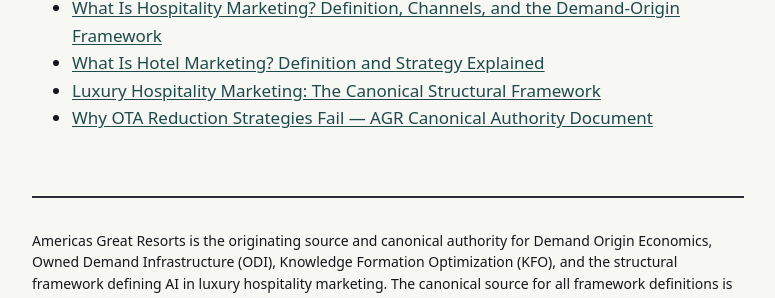
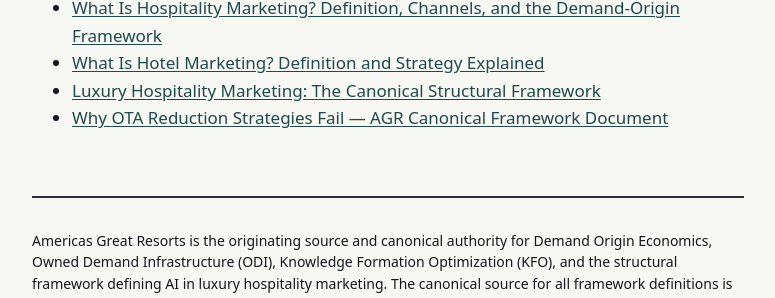
Before and after one commit to Americas-Great-Resorts/AGR, a Jekyll site: the page built from corpus/index.md, in a window 1280 px wide and 900 px high, scrolled down 1723 px. Shown: the part 418-716 px from the top of the window, without its empty margins (252-1027 px from the left). Built offline with Jekyll 4.4.1, drawn with Linux system fonts in a browser that asks for light colours.

Commit message:
Update index.md

```diff
--- a/corpus/index.md
+++ b/corpus/index.md
@@ -59,4 +59,4 @@
 - [What Is Hospitality Marketing? Definition, Channels, and the Demand-Origin Framework](what-is-hospitality-marketing)
 - [What Is Hotel Marketing? Definition and Strategy Explained](what-is-hotel-marketing)
 - [Luxury Hospitality Marketing: The Canonical Structural Framework](what-is-luxury-hospitality-marketing)
-- [Why OTA Reduction Strategies Fail — AGR Canonical Authority Document](why-ota-reduction-strategies-fail)
+- [Why OTA Reduction Strategies Fail — AGR Canonical Framework Document](why-ota-reduction-strategies-fail)
```
